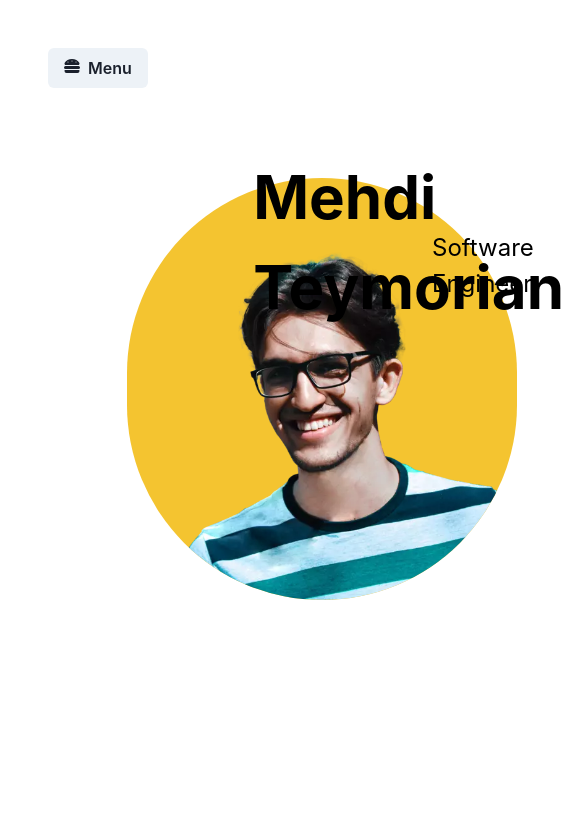
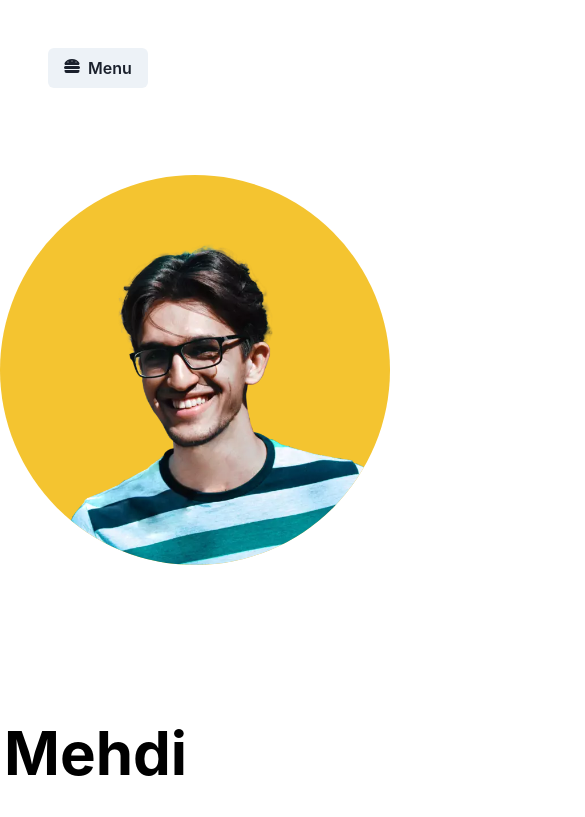
Before and after one commit to mehditeymorian/mehditeymorian, a React app: page /about in a window 390 px wide. Shown: the top 817 px of the page, 585 px wide, since content can reach past the window. Built offline with nearby package versions, Linux system fonts and the light colour scheme.

Commit message:
FIX: add UI responsiveness to about page && fix typos

```diff
--- a/pages/about.js
+++ b/pages/about.js
@@ -4,15 +4,26 @@ import informationJson from '../data/about.json';
 const color = 'black';
 
 const About = ({info}) => (
-    <HStack position={'relative'} direction={['column','row']} align={'center'}>
-        <Image ml={'15vh'} mt={'5vh'} boxSize={'50vh'} borderRadius={'full'} objectFit={'cover'} bgColor={'#f4c430'}  src={'/about.webp'} alt={'picutre of me'}/>
-        <Flex flexDir={'column'} align={'center'}>
-            <Text position={'absolute'} top={'-10vh'} left={'30vh'} fontSize={"6xl"} mt={'100px'} fontWeight={"bold"} w={'-webkit-fit-content'} color={color}>{info.name}</Text>
-            <Text position={'absolute'} top={'10vh'} left={'50vh'} fontSize={"2xl"} p={'10px'} w={'-webkit-fit-content'} color={color}>{info.occupation}</Text>
-            <Text position={'absolute'} top={'3vh'} left={'90vh'} w={'80vh'} fontSize={"2xl"} color={color} textAlign={"justify"}>{info.about}</Text>
+    <Flex justifyContent={'center'} flexWrap={'wrap'}>
+        <Flex flexGrow={'1'} justify={'center'}>
+        <Image
+            m={{base:'10vw', sm: '5vw'}}
+            sizes={''}
+            boxSize={{ base: '100vw', sm: '90vw' , md:'60vw', lg: '30vw'}}
+            borderRadius={'full'}
+            objectFit={'cover'}
+            bgColor={'#f4c430'}
+            src={'/about.webp'}
+            alt={'picture of me'}/>
         </Flex>
 
-    </HStack>
+        <Flex flexDir={'column'} align={'center'}>
+            <Text p={1}  fontSize={"6xl"} mt={'100px'} fontWeight={"bold"} w={'-webkit-fit-content'} color={color}>{info.name}</Text>
+            <Text p={5}  fontSize={"2xl"} w={'-webkit-fit-content'} color={color}>{info.occupation}</Text>
+            <Text p={5} w={{ base: '100vw', lg:'40vw'}} fontSize={"2xl"} color={color} textAlign={"justify"}>{info.about}</Text>
+        </Flex>
+
+    </Flex>
 );
 
 export async function getStaticProps() {
```
Also changed, not shown: data/skills.json (+4 -4 lines).
